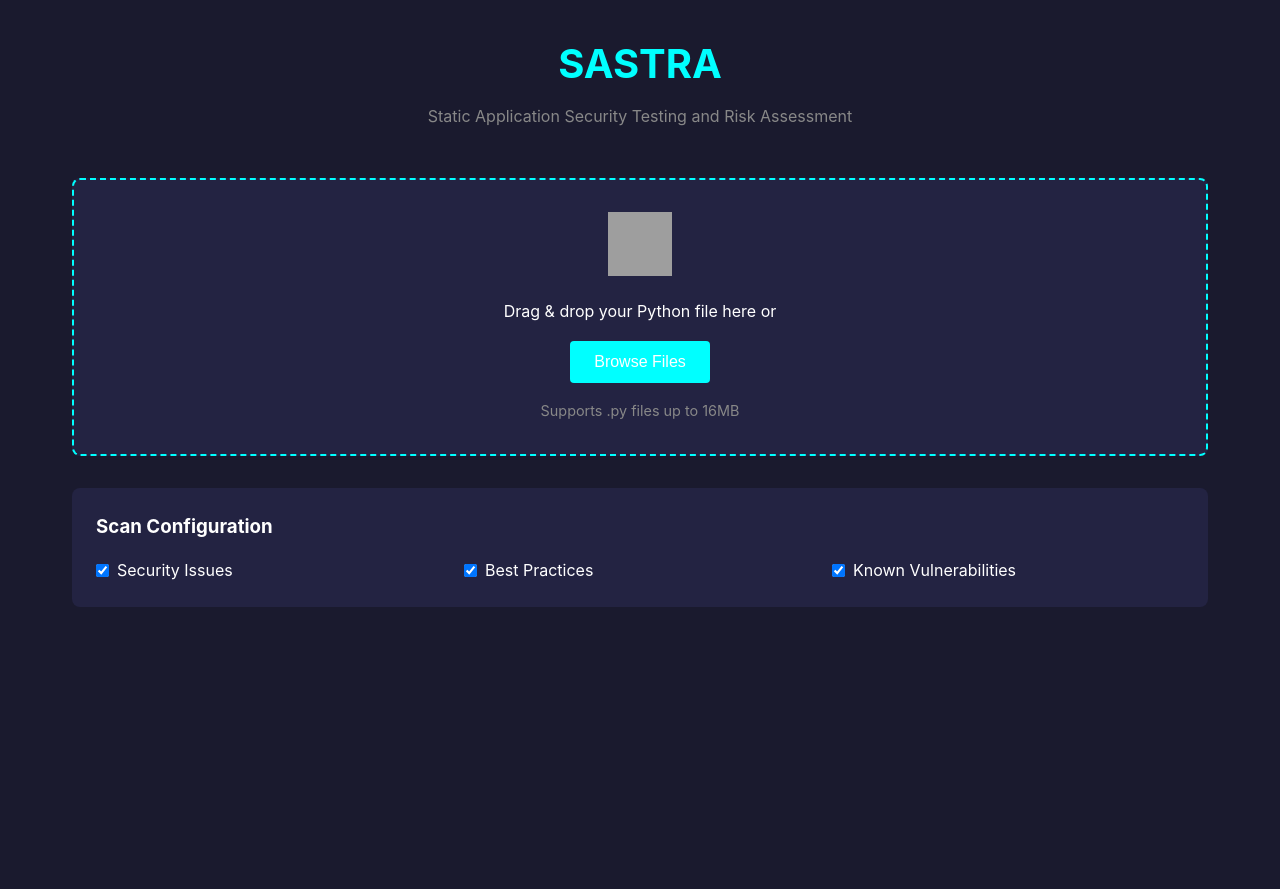
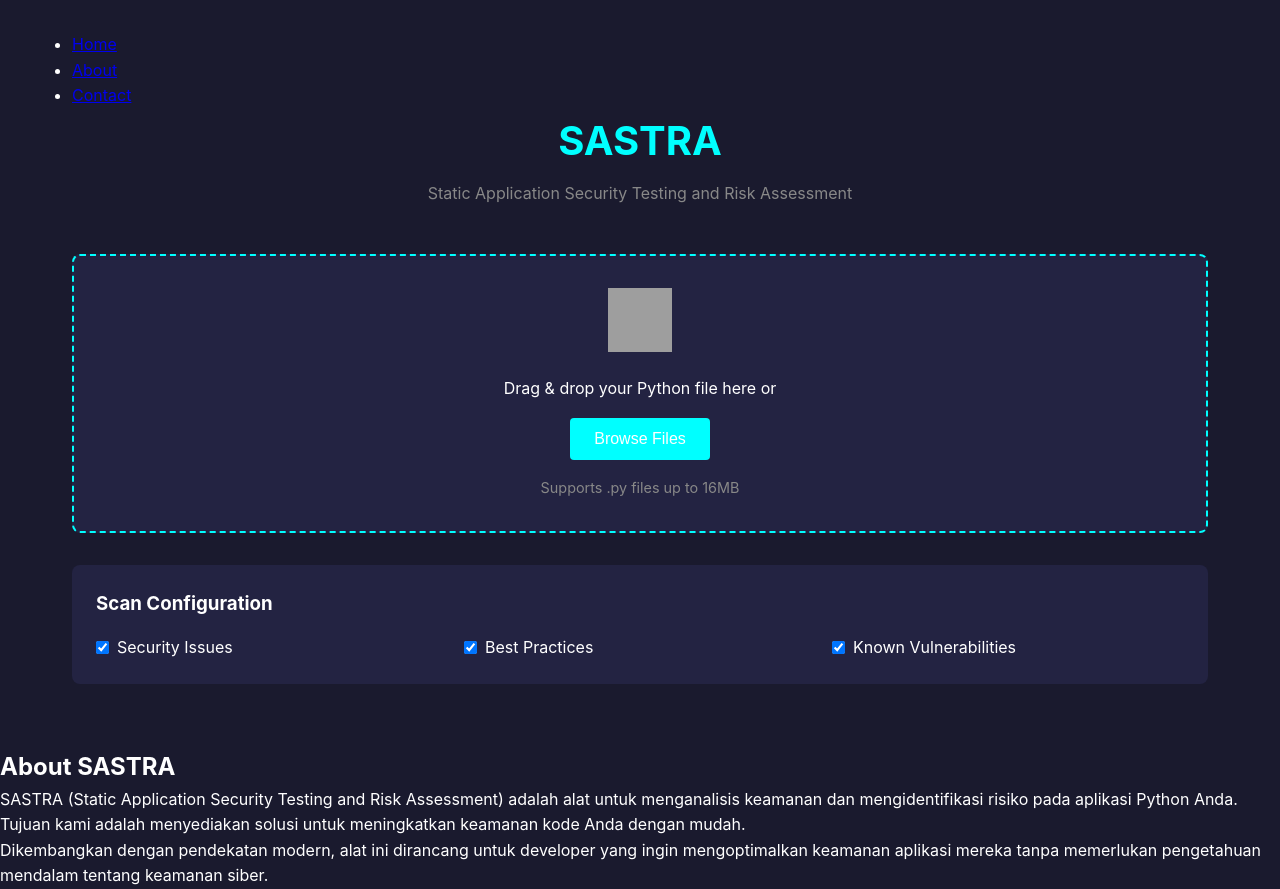
Before and after one commit to ASK1E/SASTRA, a Flask app: page / in a window 1280 px wide. Before the commit the page ends 607 px from the top, so only its background shows below. Run offline with Flask 3, Linux system fonts and the light colour scheme; parts of the project's set-up code (start-up, migrations or seed data) failed here and were passed over; grey boxes are pictures that could not be loaded.

Commit message:
Update index.html

```diff
--- a/templates/index.html
+++ b/templates/index.html
@@ -8,6 +8,17 @@
 </head>
 <body>
     <div class="container">
+        <!-- Navigation Menu -->
+         <div class="navbar">
+            <nav>
+                <ul>
+            <li><a href="#">Home</a></li>
+            <li><a href="#about">About</a></li>
+            <li><a href="#">Contact</a></li>
+                </ul>
+            </nav>
+        </div>
+
         <header>
             <h1>SASTRA</h1>
             <p class="subtitle">Static Application Security Testing and Risk Assessment</p>
@@ -73,6 +84,16 @@
             </div>
         </main>
     </div>
+    <div class="about-section" id="about">
+        <h2>About SASTRA</h2>
+            <p>
+                SASTRA (Static Application Security Testing and Risk Assessment) adalah alat untuk menganalisis keamanan dan mengidentifikasi risiko pada aplikasi Python Anda.
+                Tujuan kami adalah menyediakan solusi untuk meningkatkan keamanan kode Anda dengan mudah.
+            </p>
+            <p>
+                Dikembangkan dengan pendekatan modern, alat ini dirancang untuk developer yang ingin mengoptimalkan keamanan aplikasi mereka tanpa memerlukan pengetahuan mendalam tentang keamanan siber.
+            </p>
+    </div>
 
     <script src="/static/script.js"></script>
 </body>
```
